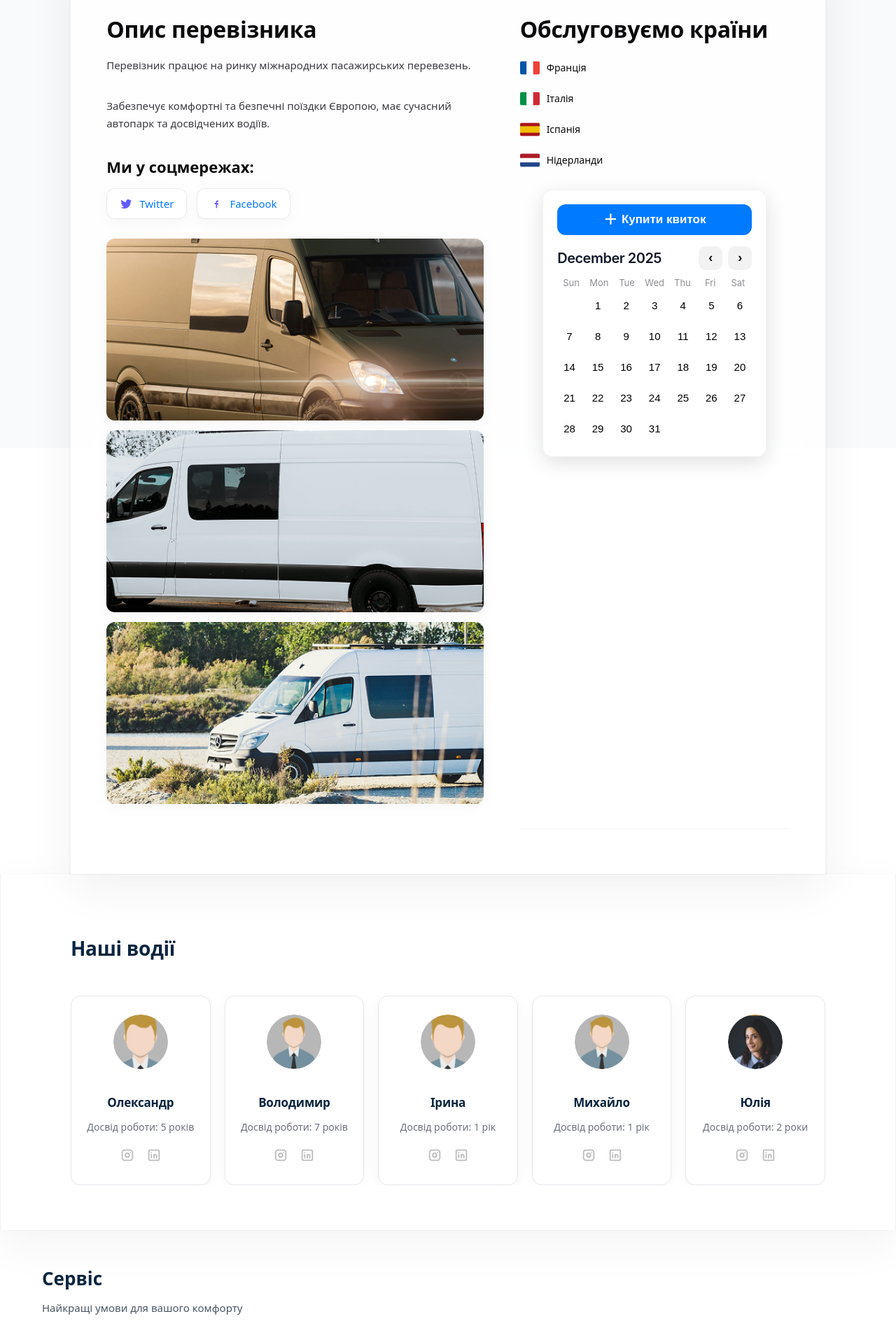
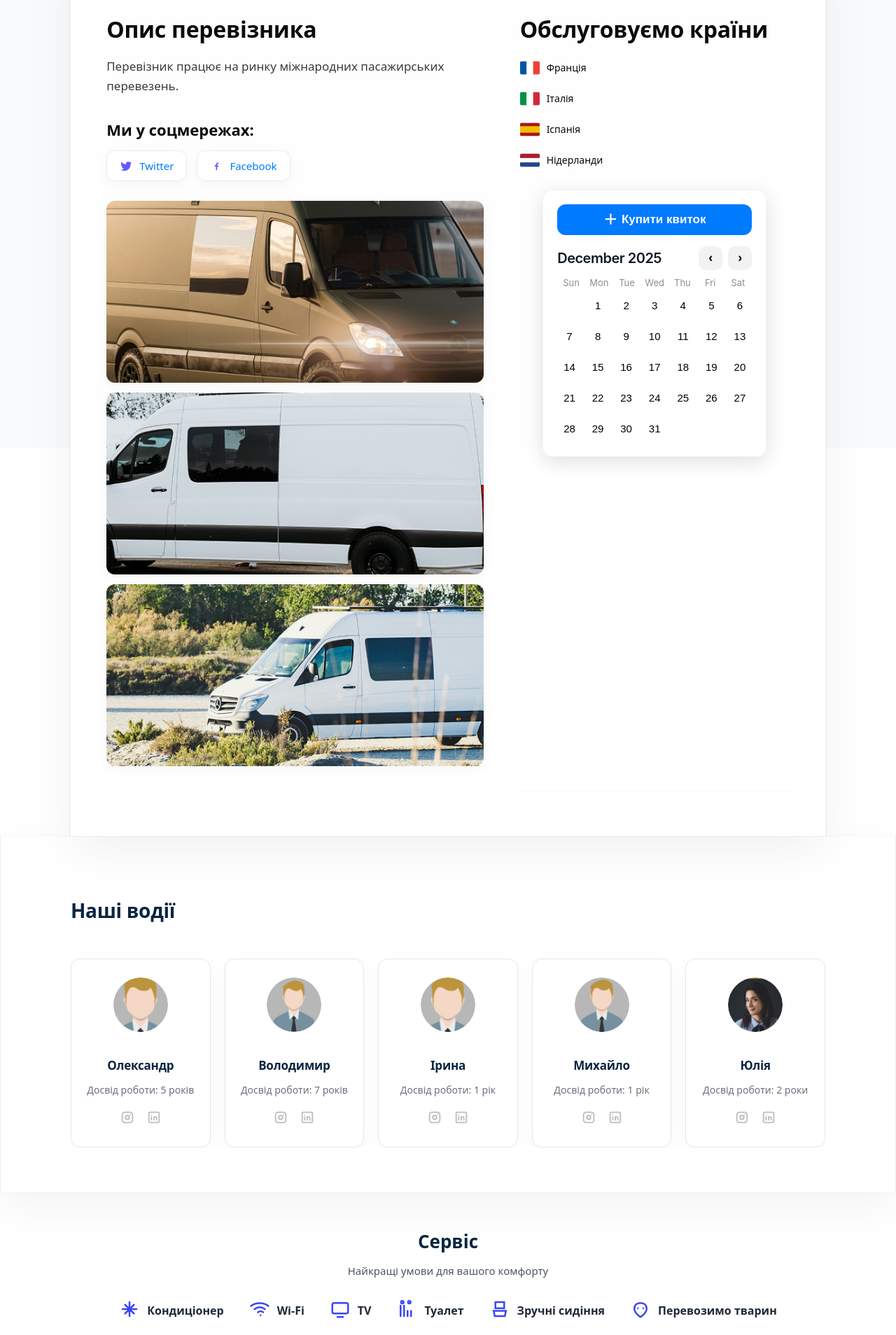
Before and after one commit to AlexDolyaSoftFrontEnd/Stripe, a React (Vite) app: page /profile in a window 1280 px wide. Shown: the part 160-2068 px from the top of the page at 70% size. Built offline with nearby package versions, Linux system fonts and the light colour scheme.

Commit message:
Fix(ui): prevent text overflow on mobile

```diff
--- a/src/components/CarrierInfo/CarrierInfo.jsx
+++ b/src/components/CarrierInfo/CarrierInfo.jsx
@@ -90,10 +90,6 @@ export default function CarrierInfo() {
             Перевізник працює на ринку міжнародних пасажирських перевезень.
           </p>
 
-          <p className={styles["carrier-info__text"]}>
-            Забезпечує комфортні та безпечні поїздки Європою, має сучасний автопарк та досвідчених водіїв.
-          </p>
-
           <h3 className={styles["carrier-info__subtitle"]}>Ми у соцмережах:</h3>
 
           <div className={styles["carrier-info__social"]}>
--- a/src/components/CarrierInfo/CarrierInfo.module.css
+++ b/src/components/CarrierInfo/CarrierInfo.module.css
@@ -30,17 +30,6 @@
   --container-max: 1440px;
 }
 
-/* ============================================================
-   PAGE BACKGROUND — WHITE SIDES
-============================================================ */
-
-html,
-body {
-  margin: 0;
-  padding: 0;
-  background: #ffffff;
-  font-family: var(--sf-font);
-}
 
 /* ============================================================
    ANIMATIONS
@@ -90,7 +79,6 @@ body {
   animation: fadeInUp var(--fade-up-time) ease forwards;
 }
 
-/* Smooth animation for children */
 .carrier-info > * {
   animation: fadeInUp var(--fade-up-time) ease forwards;
 }
@@ -121,18 +109,29 @@ body {
 }
 
 .carrier-info__subtitle {
-  font-size: clamp(18px, 1.8vw, 22px);
+  font-size: clamp(16px, 2.2vw, 22px);
   font-weight: 600;
-  margin: 10px 0 16px;
+  margin: clamp(8px, 2vw, 12px) 0 clamp(12px, 3vw, 16px);
   color: var(--text-primary);
+  line-height: 1.3;
+
+  max-width: 100%;
+  overflow-wrap: break-word;
+  word-break: break-word;
+  hyphens: auto;
+  width: fit-content;
 }
 
 .carrier-info__text {
-  font-size: clamp(15px, 1vw, 17px);
+  font-size: clamp(14px, 1.8vw, 17px);
   line-height: 1.65;
   color: var(--text-secondary);
-  margin-bottom: 34px;
+  margin-bottom: clamp(20px, 4vw, 34px);
   font-variation-settings: "wght" 420;
+  max-width: 100%;
+  overflow-wrap: break-word;
+  word-break: break-word;
+  hyphens: auto;
 }
 
 /* ============================================================
--- a/src/components/Footer/Footer.jsx
+++ b/src/components/Footer/Footer.jsx
@@ -30,7 +30,7 @@ export default function Footer() {
 
   const contacts = [
     { icon: iconPhone, text: "+ 38 (097) 555 55 55", alt: "Телефон" },
-    { icon: iconMail, text: "Sprintes@gmail.com", alt: "Email" },
+    { icon: iconMail, text: "sprintes@gmail.com", alt: "Email" },
   ];
 
   return (
@@ -64,7 +64,7 @@ export default function Footer() {
           <h4 className={styles.footer__title}>Зворотний зв'язок</h4>
 
           <p className={styles.footer__smalltext}>
-            Маєш пропозиції щодо покращення сервісу? — пиши нам!
+            Ми завжди раді почути твою думку!
           </p>
 
           <form className={styles.footer__form} aria-label="Форма для зворотного зв’язку">
--- a/src/components/Footer/Footer.module.css
+++ b/src/components/Footer/Footer.module.css
@@ -74,7 +74,7 @@
   flex-direction: column;
   gap: 14px;
   min-width: 100%;
-  width: 350px;
+  width: 400px;
   opacity: 0;
   animation: fadeSlide 0.65s ease forwards;
 }
--- a/src/components/ReviewsBlock/ReviewsBlock.module.css
+++ b/src/components/ReviewsBlock/ReviewsBlock.module.css
@@ -1,17 +1,3 @@
-/* ============================================================
-   PAGE BASE — PURE WHITE
-============================================================ */
-
-html,
-body {
-  margin: 0;
-  padding: 0;
-  background: #ffffff;
-  font-family: -apple-system, BlinkMacSystemFont, "SF Pro Display",
-    "SF Pro Text", Inter, sans-serif;
-  color: #0a2540;
-}
-
 /* ============================================================
    REVIEWS SECTION — CLEAN WHITE
 ============================================================ */
--- a/src/components/ServiceBlock/ServiceBlock.module.css
+++ b/src/components/ServiceBlock/ServiceBlock.module.css
@@ -1,137 +1,66 @@
 .service {
   width: 100%;
   max-width: 1200px;
-    margin: 0 auto;
-    padding: 32px 20px 28px;
+  margin-inline: auto;
+  padding: clamp(18px, 3vw, 32px) clamp(12px, 4vw, 20px);
 }
 
+/* -----------------------------------------
+   Заголовки
+----------------------------------------- */
 .title {
-    font-size: 26px;
+  font-size: clamp(20px, 3vw, 26px);
   font-weight: 700;
   color: #0a2540;
-    margin-bottom: 4px;
+  margin-bottom: 6px;
   line-height: 1.25;
+  text-align: center;
 }
 
 .subtitle {
-    font-size: 15px;
+  font-size: clamp(14px, 2vw, 15px);
   color: #4b5563;
-    margin-bottom: 28px;
-    line-height: 1.45;
+  margin-bottom: clamp(20px, 4vw, 28px);
+  line-height: 1.5;
+  text-align: center;
 }
 
+/* -----------------------------------------
+   Список
+----------------------------------------- */
 .list {
   display: flex;
   flex-wrap: wrap;
   justify-content: center;
-    gap: 28px 36px;
+  gap: clamp(14px, 4vw, 36px) clamp(18px, 5vw, 36px);
   text-align: center;
 }
 
+/* -----------------------------------------
+   Элемент
+----------------------------------------- */
 .item {
-    display: flex;
+  display: inline-flex;
   align-items: center;
   gap: 10px;
-    font-size: 16px;
+  font-size: clamp(14px, 2.5vw, 16px);
   font-weight: 600;
   color: #1f2937;
   white-space: nowrap;
 }
 
 .item svg {
-    width: 30px;
-    height: 30px;
+  width: clamp(22px, 4vw, 30px);
+  height: clamp(22px, 4vw, 30px);
   flex-shrink: 0;
 }
-
-  @media (max-width: 1024px) {
-    .service {
-      padding: 28px 18px 24px;
-    }
-
-    .title {
-      font-size: 24px;
-    }
-
-    .list {
-      gap: 24px 30px;
+@media (max-width: 480px) {
+  .item {
+    font-size: clamp(13px, 3vw, 15px);
   }
 
   .item svg {
-      width: 28px;
-      height: 28px;
+    width: clamp(18px, 5vw, 24px);
+    height: clamp(18px, 5vw, 24px);
   }
 }
-
-  @media (max-width: 768px) {
-    .service {
-      padding: 24px 16px 22px;
-    }
-
-    .title {
-      font-size: 22px;
-    }
-
-    .subtitle {
-      font-size: 14px;
-      margin-bottom: 22px;
-    }
-
-    .list {
-      gap: 22px 28px;
-    }
-
-    .item svg {
-      width: 26px;
-      height: 26px;
-    }
-  }
-
-  @media (max-width: 576px) {
-    .service {
-      padding: 22px 14px 20px;
-    }
-
-    .title {
-      font-size: 20px;
-      text-align: center;
-    }
-
-    .subtitle {
-      text-align: center;
-      margin-bottom: 20px;
-    }
-
-    .list {
-      gap: 18px 22px;
-    }
-
-    .item {
-      font-size: 15px;
-    }
-
-    .item svg {
-      width: 24px;
-      height: 24px;
-    }
-  }
-
-
-  @media (max-width: 375px) {
-    .service {
-      padding: 18px 12px 18px;
-    }
-
-    .list {
-      gap: 14px 18px;
-    }
-
-    .item {
-      font-size: 14px;
-    }
-
-    .item svg {
-      width: 22px;
-      height: 22px;
-    }
-  }
```
Lines whose indentation alone changed are shown as unchanged.
